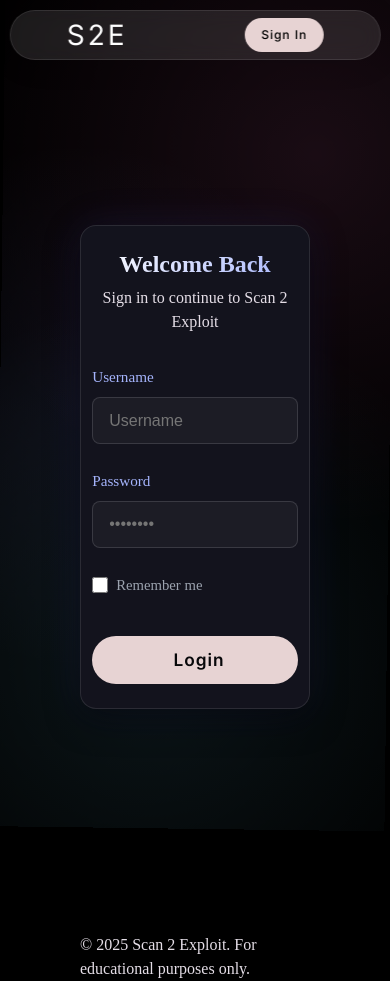
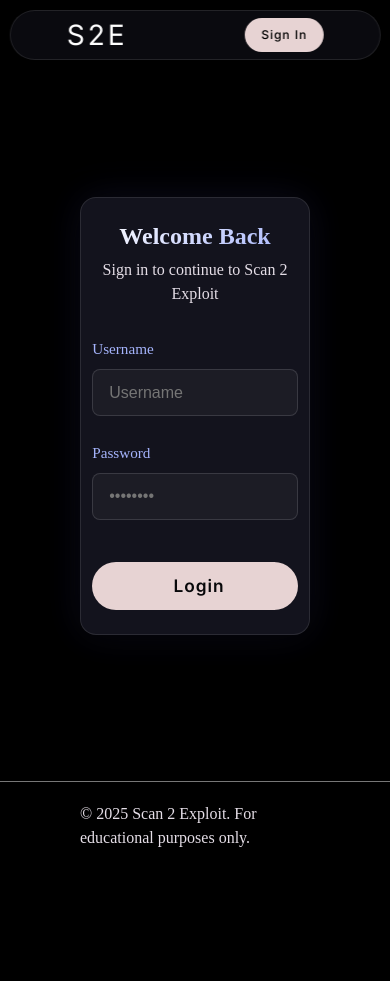
Before and after one commit to SekharPatel/S2E, a Flask app: page /login in a window 390 px wide. After the commit the page ends 847 px from the top, so only its background shows below. Run offline with Flask 3, Linux system fonts and the light colour scheme.

Commit message:
refactor: update CSS styles for improved layout and responsiveness; comment out unused code in JS and HTML

```diff
--- a/app/static/css/base.css
+++ b/app/static/css/base.css
@@ -17,8 +17,9 @@
 
 .container {
     max-width: auto;
-    padding: 0 5rem;
-    margin-top: 70px;
+    padding: .5rem 5rem;
+    padding-top: 20px;
+    padding-bottom: 1.2rem;
 
 }
 
@@ -28,8 +29,12 @@
     color: #e5dee7;
 }
 
+footer {
+    border-top: 1px solid rgba(255, 255, 255, 0.466);
+}
+
 /* Animated Background */
-.bg-animated {
+/* .bg-animated {
     position: fixed;
     top: 0;
     left: 0;
@@ -45,17 +50,17 @@
 @keyframes backgroundShift {
     0%, 100% { transform: translateY(0px) rotate(0deg); }
     50% { transform: translateY(-20px) rotate(1deg); }
-}
+} */
 
 /* Navigation */
 nav {
-    position: fixed;
+    position: relative;
     top: 10px;
     left: 50%;
     transform: translateX(-50%);
     width: 95%;
     height: 50px;
-    background: rgba(255, 255, 255, 0.1);
+    background: #0a0a0f;
     backdrop-filter: blur(10px);
     -webkit-backdrop-filter: blur(10px);
     z-index: 500;
@@ -66,14 +71,13 @@
     box-shadow: 0 4px 30px rgba(0, 0, 0, 0.1);
     border: 1px solid rgba(255, 255, 255, 0.1);
     transition: all 0.3s ease;
-    /* New properties for scroll behavior */
     transform: translateX(-50%) translateY(0);
 }
 
 /* Add new class for hiding navbar on scroll down */
-nav.nav-hidden {
+/* nav.nav-hidden {
     transform: translateX(-50%) translateY(-100px);
-}
+} */
 
 .nav-container {
     width: 100%;
--- a/app/static/css/home.css
+++ b/app/static/css/home.css
@@ -1,7 +1,6 @@
-body {
+/* body {
     background: #0a0a0f;
-
-}
+} */
 
 .home-form-container {
     min-height: unset;
--- a/app/static/css/login.css
+++ b/app/static/css/login.css
@@ -1,8 +1,8 @@
 /* login.css - login page specific styles (restored and improved) */
 
-body {
-    min-height: 100vh;
-}
+/* body {
+    background: #0a0a0f;
+} */
 
 .login-page-container {
     flex-grow: 1;
@@ -10,7 +10,9 @@
     max-width: 100%;
     align-items: center;
     justify-content: center;
-    min-height: 94vb;
+    max-height: 100vh;
+    margin-top: 15vh;
+    margin-bottom: 15vh;
     animation: fadeInForm 1s ease-out;
 }
 
@@ -90,7 +92,7 @@
     background: rgba(255,255,255,0.08);
 }
 
-.form-options {
+/* .form-options {
     display: flex;
     justify-content: space-between;
     align-items: center;
@@ -111,7 +113,7 @@
     width: 16px;
     height: 16px;
     cursor: pointer;
-}
+} */
 
 .login-submit-btn {
     width: 100%;
--- a/app/static/css/task_details.css
+++ b/app/static/css/task_details.css
@@ -1,6 +1,6 @@
-body {
+/* body {
     background: #0a0a0f;
-}
+} */
 
 .task-details-container {
     display: flex;
--- a/app/static/js/base.js
+++ b/app/static/js/base.js
@@ -18,17 +18,17 @@
     }
 
     // Navbar scroll behavior
-    const navbar = document.querySelector('nav');
-    let lastScrollY = window.scrollY;
+    // const navbar = document.querySelector('nav');
+    // let lastScrollY = window.scrollY;
 
-    window.addEventListener('scroll', function() {
-        if (window.scrollY > lastScrollY) {
-            // Scrolling down
-            navbar.classList.add('nav-hidden');
-        } else {
-            // Scrolling up
-            navbar.classList.remove('nav-hidden');
-        }
-        lastScrollY = window.scrollY;
-    });
+    // window.addEventListener('scroll', function() {
+    //     if (window.scrollY > lastScrollY) {
+    //         // Scrolling down
+    //         navbar.classList.add('nav-hidden');
+    //     } else {
+    //         // Scrolling up
+    //         navbar.classList.remove('nav-hidden');
+    //     }
+    //     lastScrollY = window.scrollY;
+    // });
 });
--- a/app/templates/base.html
+++ b/app/templates/base.html
@@ -13,7 +13,7 @@
 </head>
 
 <body>
-    <div class="bg-animated"></div>
+    <!-- <div class="bg-animated"></div> -->
     <nav>
         <div class="nav-container">
             <a href="{{ url_for('main.index') }}" class="logo">S2E</a>
--- a/app/templates/login.html
+++ b/app/templates/login.html
@@ -23,12 +23,12 @@
                 <label for="password">Password</label>
                 <input type="password" id="password" name="password" placeholder="••••••••" required>
             </div>
-            <div class="form-options">
+            <!-- <div class="form-options">
                 <label class="remember-me">
                     <input type="checkbox" name="remember">
                     Remember me
                 </label>
-            </div>
+            </div> -->
             <button type="submit" class="signin-button login-submit-btn" style="width:100%;margin-top:1rem;">
                 <i class="fas fa-sign-in-alt"></i> Login
             </button>
```
Also changed, not shown: 1 other file.
